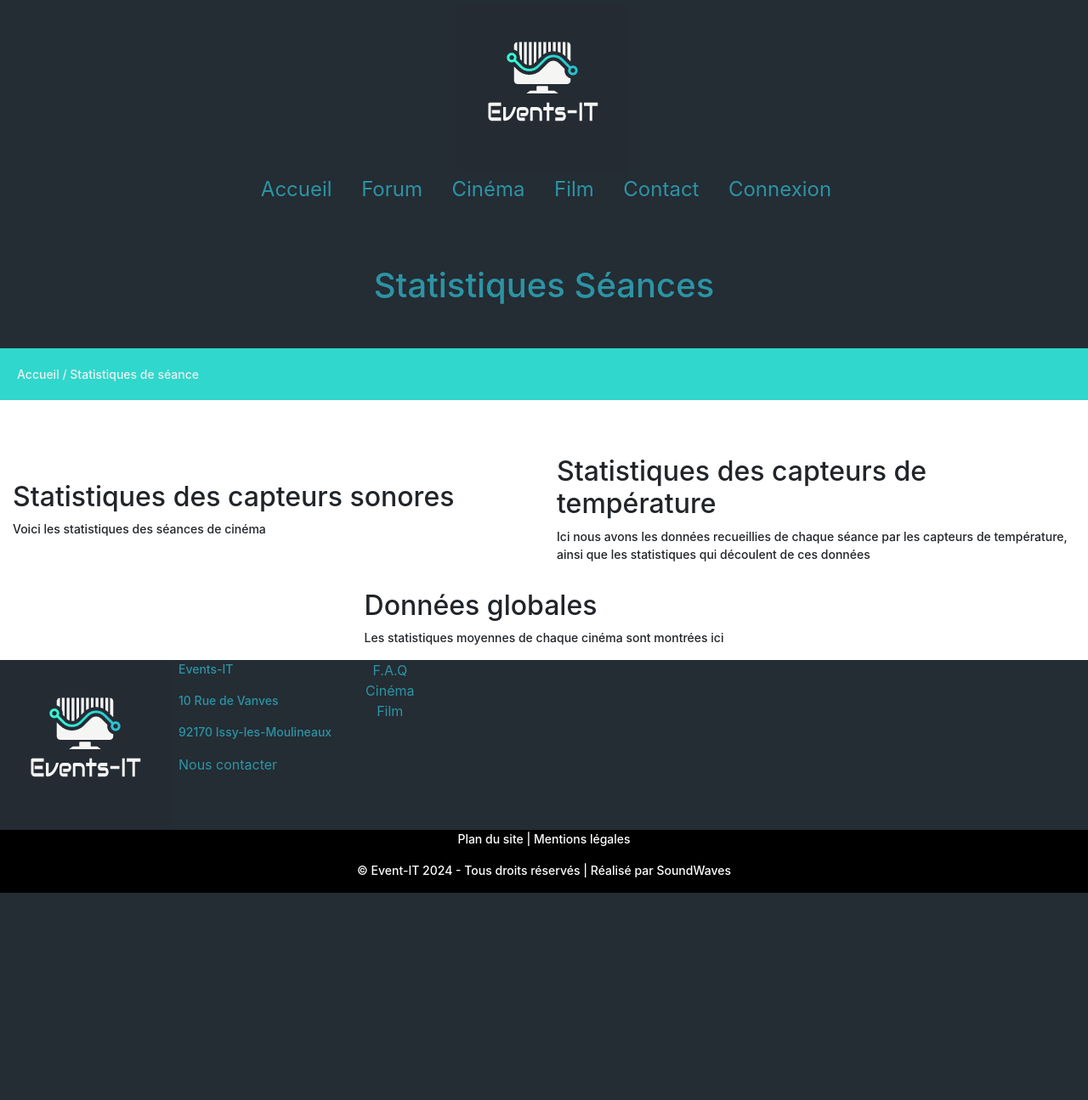
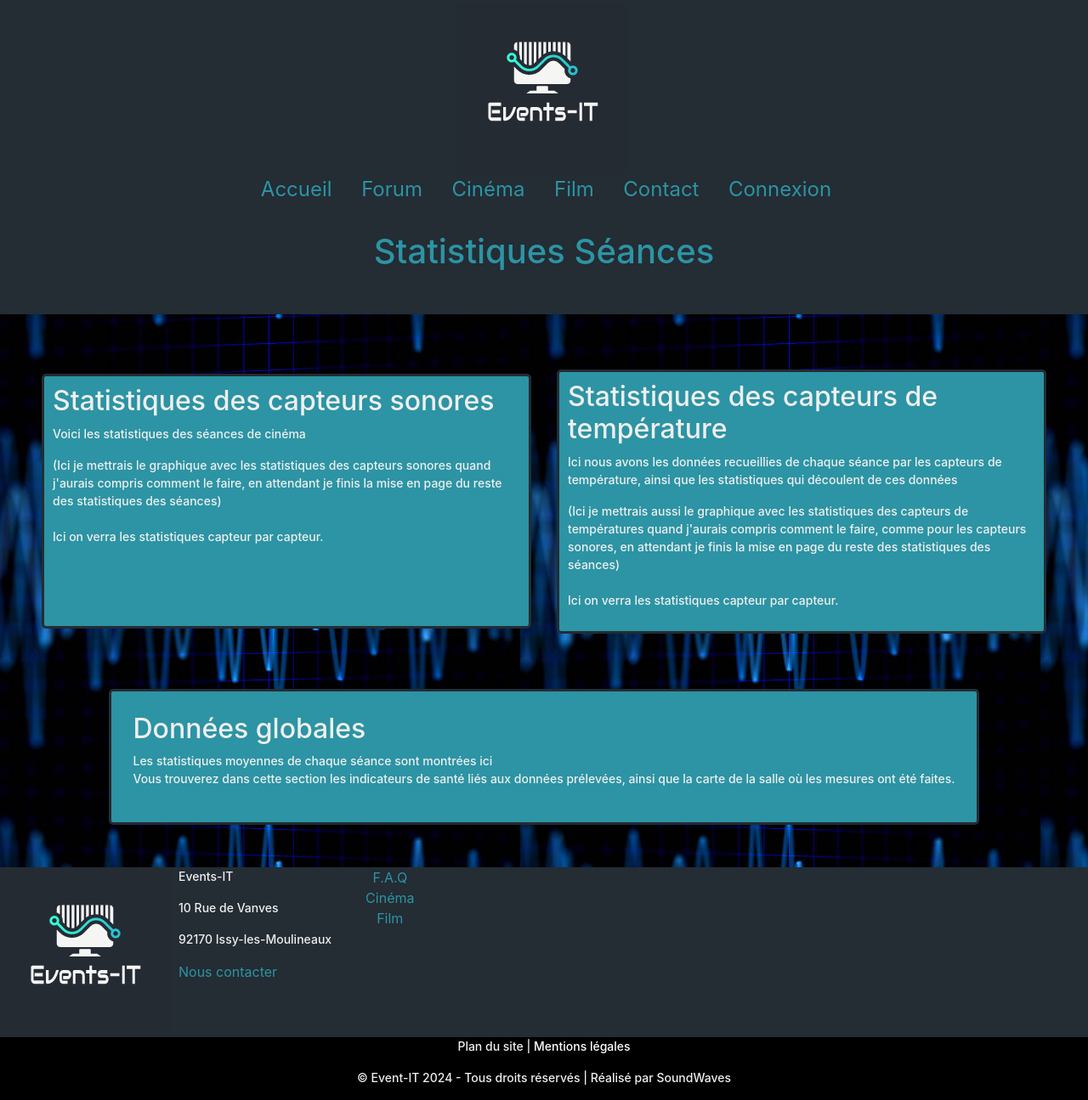
Before and after one commit to LenouvelLouis/Event-It, a PHP site: page / in a window 1280 px wide. Shown: the whole page at 85% size. Before the commit the page ends 1051 px from the top, so only its background shows below. Run offline with PHP 8.4, Linux system fonts and the light colour scheme.

Commit message:
Mise en page
Je fais la mise en page et je suis en train de chercher comment faire les graphiques ainsi que sélectionner les capteurs dans les parties où on affiche les stats par capteur

```diff
--- a/MVC/vue/statseance/statseance.css
+++ b/MVC/vue/statseance/statseance.css
@@ -2,19 +2,9 @@
     text-align: center;
     color: #2C94A4;
     background-color: #242C34;
-    padding: 50px;
-    margin: 0px;
+    padding: 10px 50px 50px 50px;
+    margin-bottom: 50px;
     border: none;
-}
-
-.path_statseance{
-    color: #EFEFEF;
-    background-color: #2FD7CC;
-    padding: 20px;
-    margin-bottom: 50px;
-    margin-top: 0px;
-    border: none;
-
 }
 
 .container_statseance{
@@ -28,14 +18,26 @@
 
 .column_statseance {
     float: left;
-    width: 50%;
-    padding: 15px;
+    width: 45%;
+    padding: 10px;
+    margin: 15px;
+    border-color: #242C34;
+    border-style: solid;
+    border-radius: 5px;
+    min-height: 300px;
+    background-color: #2C94A4;
   }
 
-  .row:after {
+  .row_after_column_statseance {
     content: "";
     display: table;
     clear: both;
+    padding: 25px;
+    margin: 50px;
+    border-radius: 5px;
+    border-style: solid;
+    border-color: #242C34;
+    background-color: #2C94A4;
   }
 
   @media screen and (max-width: 600px) {
@@ -43,3 +45,12 @@
       width: 100%;
     }
   }
+
+body {
+  background-image: url("ondes-noir.jpg");
+  background-attachment: fixed;
+}
+
+p, h2 {
+  color: #EFEFEF;
+}
--- a/MVC/vue/statseance/statseance.tpl
+++ b/MVC/vue/statseance/statseance.tpl
@@ -5,28 +5,36 @@
 <head>
     <link rel="stylesheet" href="./vue/statseance/statseance.css">
 </head>
+
 <body>
     <?php require("./vue/navbar/nav.tpl"); ?>
 
     <h1 class="Titre_statseance"> Statistiques Séances </h1>
-<p class="path_statseance"> Accueil / Statistiques de séance </p>
 
     <div class="container_statseance">
 
         <div class="column_statseance">
             <h2> Statistiques des capteurs sonores</h2>
             <p> Voici les statistiques des séances de cinéma </p>
+            <p> (Ici je mettrais le graphique avec les statistiques des capteurs sonores quand j'aurais compris comment le faire,
+            en attendant je finis la mise en page du reste des statistiques des séances) </br></br>
+            Ici on verra les statistiques capteur par capteur.</p>
         </div>
 
         <div class="column_statseance">
             <h2> Statistiques des capteurs de température</h2>
             <p> Ici nous avons les données recueillies de chaque séance par les capteurs de température,
             ainsi que les statistiques qui découlent de ces données </p>
+            <p> (Ici je mettrais aussi le graphique avec les statistiques des capteurs de températures quand j'aurais compris comment le faire,
+            comme pour les capteurs sonores, en attendant je finis la mise en page du reste des statistiques des séances) </br></br>
+            Ici on verra les statistiques capteur par capteur.</p>
         </div>
 
-<div>
+        <div class="row_after_column_statseance">
             <h2> Données globales</h2>
-<p> Les statistiques moyennes de chaque cinéma sont montrées ici </p>
+            <p> Les statistiques moyennes de chaque séance sont montrées ici </br>
+            Vous trouverez dans cette section les indicateurs de santé liés aux données prélevées,
+            ainsi que la carte de la salle où les mesures ont été faites.</p>
         </div>
 
     </div>
```
Also changed, not shown: MVC/vue/statseance/ondes-noir.jpg (added). Lines whose indentation alone changed are shown as unchanged.
